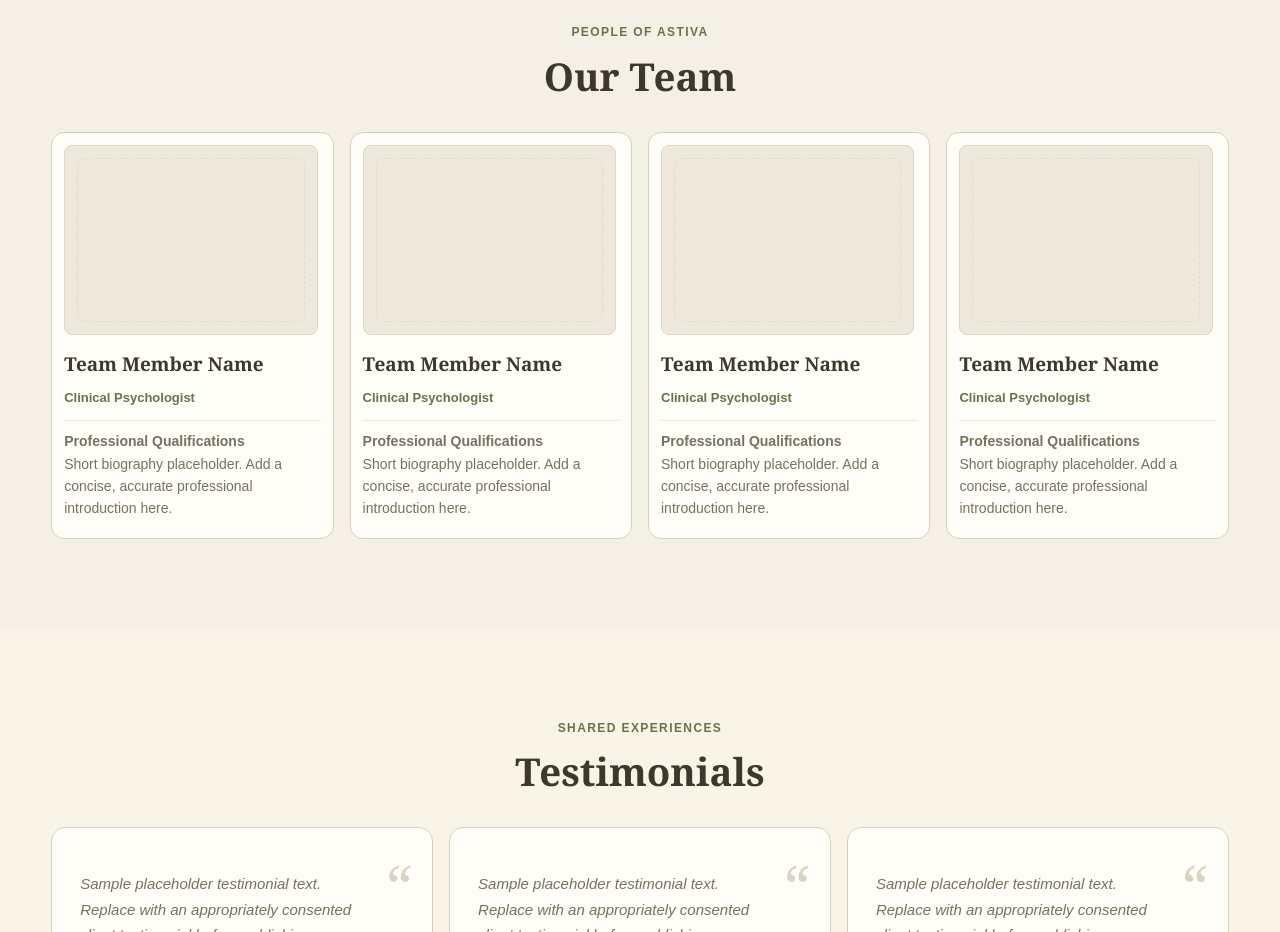
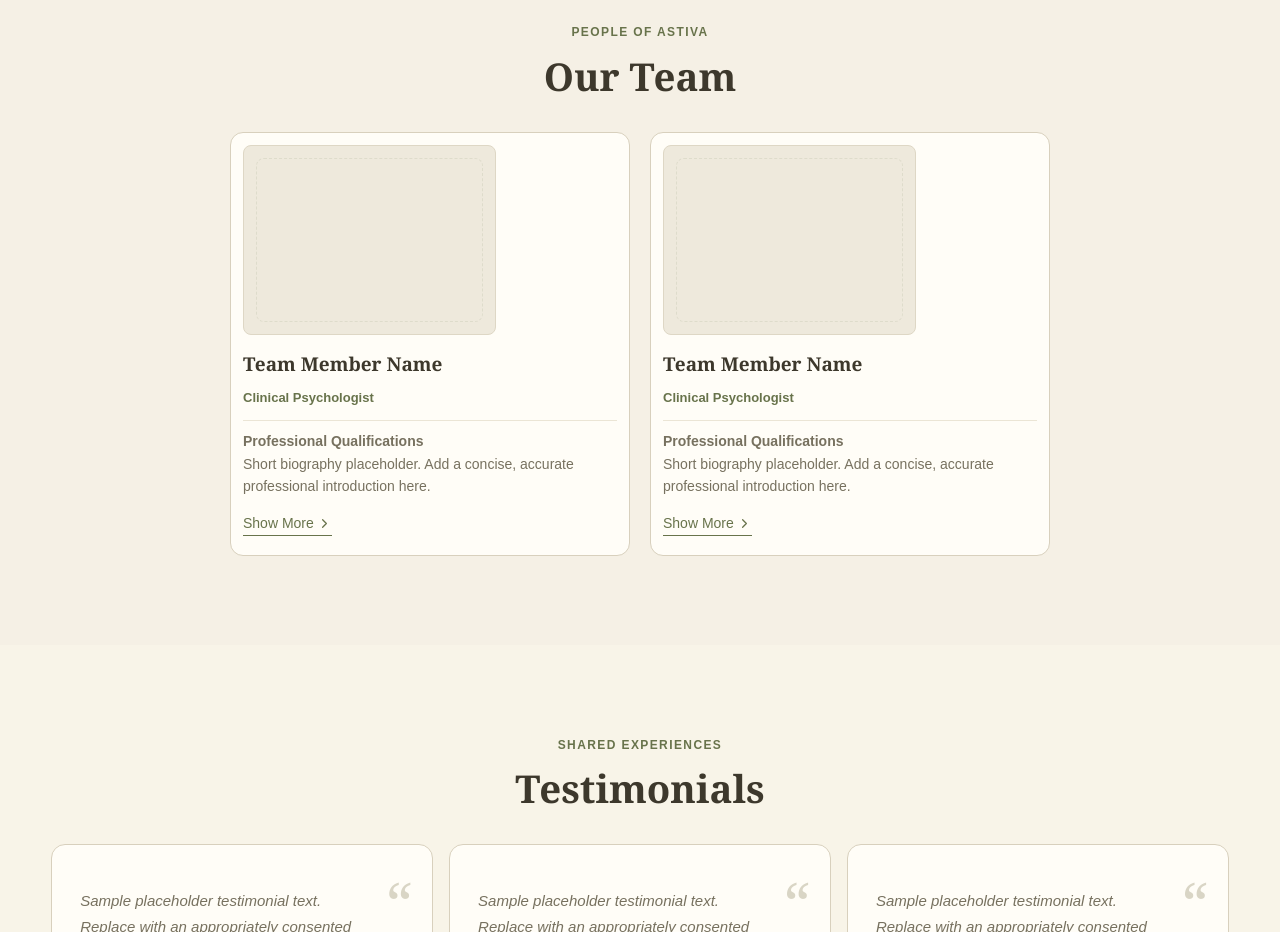
Before and after one commit to deepanshu-verma581/astitva-rama, a React (Vite) app: page / in a window 1280 px wide. Shown: the part 3400-4332 px from the top of the page. Built offline with nearby package versions, Linux system fonts and the light colour scheme.

Commit message:
initial commit

```diff
--- a/src/App.css
+++ b/src/App.css
@@ -75,12 +75,14 @@
 .service-card p { min-height: 70px; margin: 0 0 12px; font-size: 14px; line-height: 1.55; color: var(--muted); }
 .text-button { display: inline-flex; align-items: center; gap: 3px; border: 0; border-bottom: 1px solid var(--olive); padding: 4px 0; background: transparent; color: var(--olive); font-size: 14px; cursor: pointer; }
 
-.team-grid { display: grid; grid-template-columns: repeat(4,1fr); gap: 16px; margin-top: 34px; }
+.team-grid { width: 100%; max-width: 820px; margin: 34px auto 0; display: grid; grid-template-columns: repeat(2, minmax(0, 1fr)); gap: 20px; }
 .team-card { padding: 12px 12px 18px; border: 1px solid var(--border); border-radius: 13px; background: var(--cream); }
 .team-image { height: 190px; border-radius: 8px; }
 .team-card h3 { margin: 13px 0 3px; font-size: 19px; }
 .team-card > span { color: var(--olive); font-size: 13px; font-weight: 700; }
 .team-card p { margin: 10px 0 0; padding-top: 9px; border-top: 1px solid #ebe5d5; font-size: 14px; line-height: 1.6; color: var(--muted); }
+.team-card-extra { min-height: 70px; }
+.team-toggle { margin-top: 14px; }
 
 .testimonial-section { background: #f8f4e8; }
 .testimonial-grid { display: grid; grid-template-columns: repeat(3,1fr); gap: 16px; margin-top: 34px; }
--- a/src/components/TeamCard.jsx
+++ b/src/components/TeamCard.jsx
@@ -1,6 +1,7 @@
 import ImagePlaceholder from './ImagePlaceholder'
+import { ChevronRight } from 'lucide-react'
 
-export default function TeamCard() {
+export default function TeamCard({ expanded, onToggle }) {
   return (
     <article className="team-card">
       <ImagePlaceholder className="team-image" aspectRatio="4 / 3" />
@@ -11,6 +12,15 @@ export default function TeamCard() {
         <br />
         Short biography placeholder. Add a concise, accurate professional introduction here.
       </p>
+      {expanded && (
+        <p className="team-card-extra">
+          Add the team member&apos;s areas of interest, professional approach and relevant
+          experience here once verified information is available.
+        </p>
+      )}
+      <button className="text-button team-toggle" onClick={onToggle} type="button">
+        {expanded ? 'Show Less' : 'Show More'} <ChevronRight size={15} />
+      </button>
     </article>
   )
 }
--- a/src/sections/Team.jsx
+++ b/src/sections/Team.jsx
@@ -1,13 +1,30 @@
+import { useState } from 'react'
 import SectionHeading from '../components/SectionHeading'
 import TeamCard from '../components/TeamCard'
 
 export default function Team() {
+  const [expanded, setExpanded] = useState([])
+
+  const toggleMember = index => {
+    setExpanded(current =>
+      current.includes(index)
+        ? current.filter(item => item !== index)
+        : [...current, index]
+    )
+  }
+
   return (
     <section className="section" id="team">
       <div className="section-container">
         <SectionHeading eyebrow="People of ASTIVA" title="Our Team" align="center" />
         <div className="team-grid">
-          {[1, 2, 3, 4].map(item => <TeamCard key={item} />)}
+          {[1, 2].map((item, index) => (
+            <TeamCard
+              key={item}
+              expanded={expanded.includes(index)}
+              onToggle={() => toggleMember(index)}
+            />
+          ))}
         </div>
       </div>
     </section>
```
